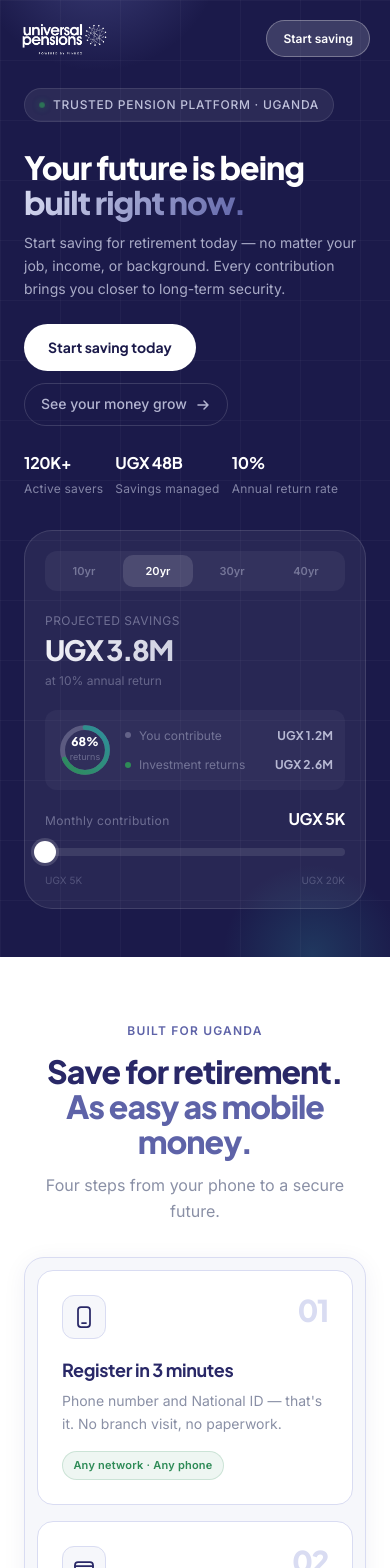
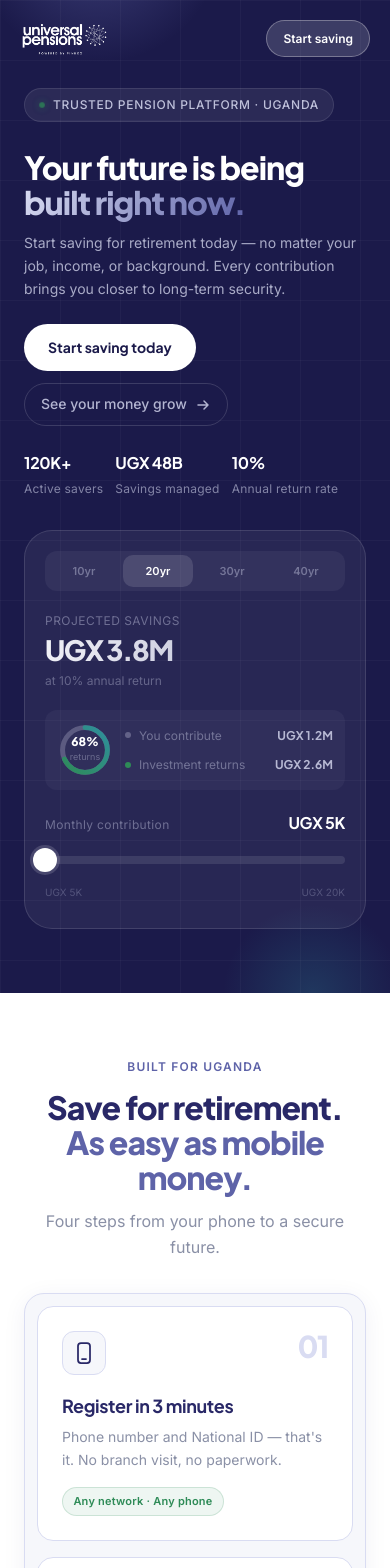
Before and after one commit to shubhang1992/uganda-dashboard, a React (Vite) app: page / in a window 390 px wide. Shown: the top 1568 px of the page. Built offline with nearby package versions, Linux system fonts and the light colour scheme.

Commit message:
Fix mobile calculator clipping and slider touch — overflow visible, touch-action none
Co-Authored-By: Claude Opus 4.6 (1M context) <noreply@anthropic.com>

```diff
--- a/src/components/Hero.module.css
+++ b/src/components/Hero.module.css
@@ -270,6 +270,8 @@
 @media (max-width: 600px) {
   .hero {
     min-height: auto;
+    overflow-x: hidden;
+    overflow-y: visible;
   }
 
   .content {
@@ -277,7 +279,7 @@
   }
 
   .inner {
-    padding: 5.5rem var(--space-6) 3rem;
+    padding: 5.5rem var(--space-6) 4rem;
     gap: 1.5rem;
   }
 
--- a/src/components/SavingsCalculator.module.css
+++ b/src/components/SavingsCalculator.module.css
@@ -246,6 +246,7 @@
   cursor: pointer;
   margin: 0;
   z-index: 1;
+  touch-action: none;
 }
 
 .sliderLimits {
@@ -288,16 +289,22 @@
 
   .sliderTrack {
     height: 8px;
-    margin: 0.5rem 0;
+    margin: 0.75rem 0;
   }
 
   .sliderTrack::after {
-    width: 22px;
-    height: 22px;
+    width: 24px;
+    height: 24px;
   }
 
   .sliderInput {
-    inset: -16px 0;
-    height: calc(100% + 32px);
+    inset: -20px 0;
+    height: calc(100% + 40px);
+    touch-action: none;
+  }
+
+  .controls {
+    padding-top: 0.25rem;
+    padding-bottom: 0.5rem;
   }
 }
```
